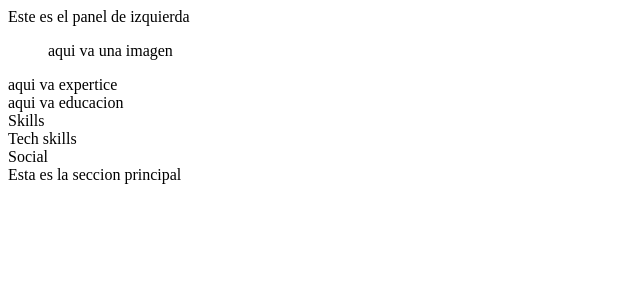
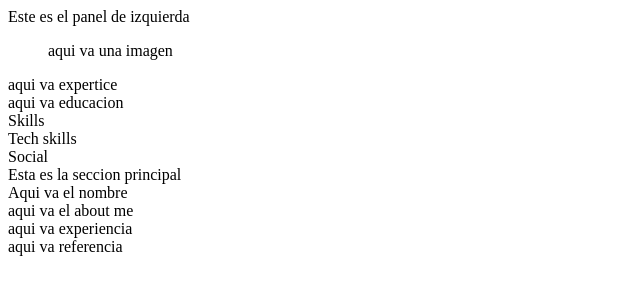
Before and after one commit to dan-altamirano/my-resume, a plain HTML site: page index.html in a window 1280 px wide. Shown: the whole page, without its empty margins (0-640 px from the left). Drawn offline with Linux system fonts and the light colour scheme.

Commit message:
Primeros ajustes de html en seccion main

```diff
--- a/index.html
+++ b/index.html
@@ -29,6 +29,18 @@
       </aside>
       <main>
         Esta es la seccion principal
+        <section>
+          Aqui va el nombre
+        </section>
+        <section>
+          aqui va el about me
+        </section>
+        <section>
+          aqui va experiencia
+        </section>
+        <section>
+          aqui va referencia
+        </section>
       </main>
 
     </body>
```
